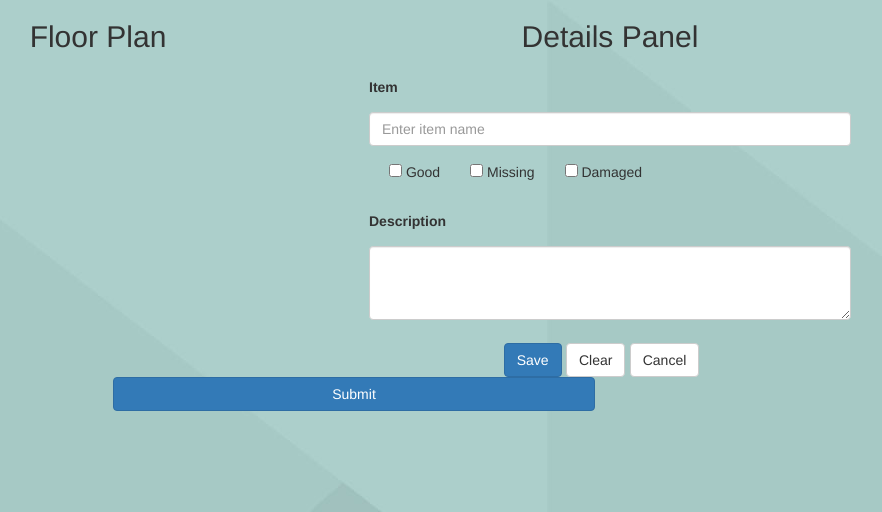
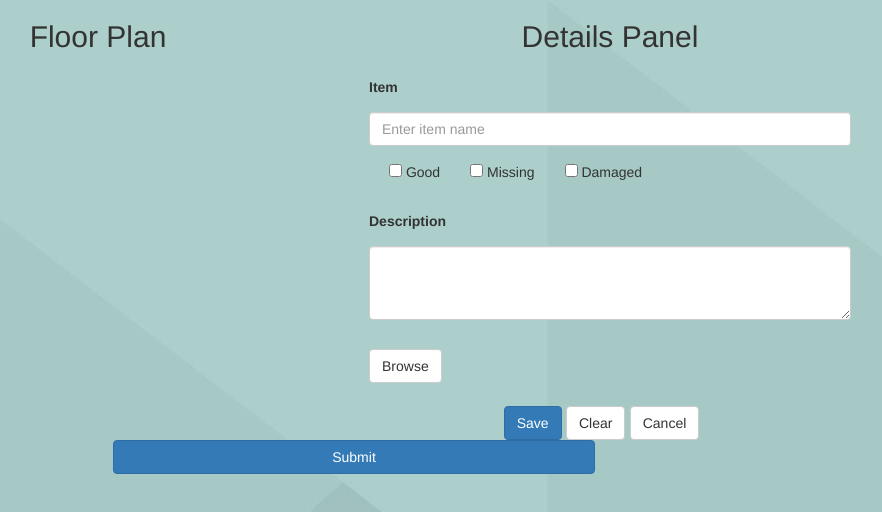
Before and after one commit to R-Wang97/ConAdvantage, a React app: page / in a window 1280 px wide. Shown: the top 512 px of the page, without its empty margins (286-1168 px from the left). Built offline with nearby package versions, Linux system fonts and the light colour scheme; no server answers.

Commit message:
Form submission correctly calls React function

```diff
--- a/clientComponents/InfoPanel.jsx
+++ b/clientComponents/InfoPanel.jsx
@@ -16,8 +16,9 @@ class InfoPanel extends React.Component {
         });
     }
 
-    onSaveClick = () => {
+    onSaveClick = (e) => {
         //Endpoint is '/api/{id}/update'
+        e.preventDefault();
         $.ajax({
             url: '/api/' + roomId + '/update',
             cache: false,
@@ -43,7 +44,7 @@ class InfoPanel extends React.Component {
         return (
             <div className='col-md-6' id='infoForm'>
                 <h2 className='text-center'>Details Panel</h2>
-                <form onSubmit={this.onSaveClick} method="post">
+                <form onSubmit={this.onSaveClick} action="">
                     <label>Item</label>
                     <input className="form-control" placeholder="Enter item name"/>
                     <label className="radio-inline">
@@ -59,8 +60,11 @@ class InfoPanel extends React.Component {
                         <label>Description</label>
                         <textarea className="form-control" rows="3"></textarea>
                     </div>
+                    <label className="btn btn-default btn-file">
+                        Browse <input type="file" style={{display: 'none'}}/>
+                    </label>
                     <div className='btnInfoPanel' id='btnInfoPanel'>
-                        <button type='button' className='btn btn-primary btn-md'>Save</button>
+                        <button type='submit' className='btn btn-primary btn-md'>Save</button>
                         <button type='button' className='btn btn-default btn-md'>Clear</button>
                         <button type='button' className='btn btn-default btn-md'>Cancel</button>
                     </div>
--- a/clientComponents/SiteContainer.jsx
+++ b/clientComponents/SiteContainer.jsx
@@ -16,7 +16,7 @@ class SiteContainer extends React.Component {
     }
 
     componentDidMount() {
-        this.getRoomInfo();
+        //this.getRoomInfo();
     }
 
     getRoomInfo = () => {
```
